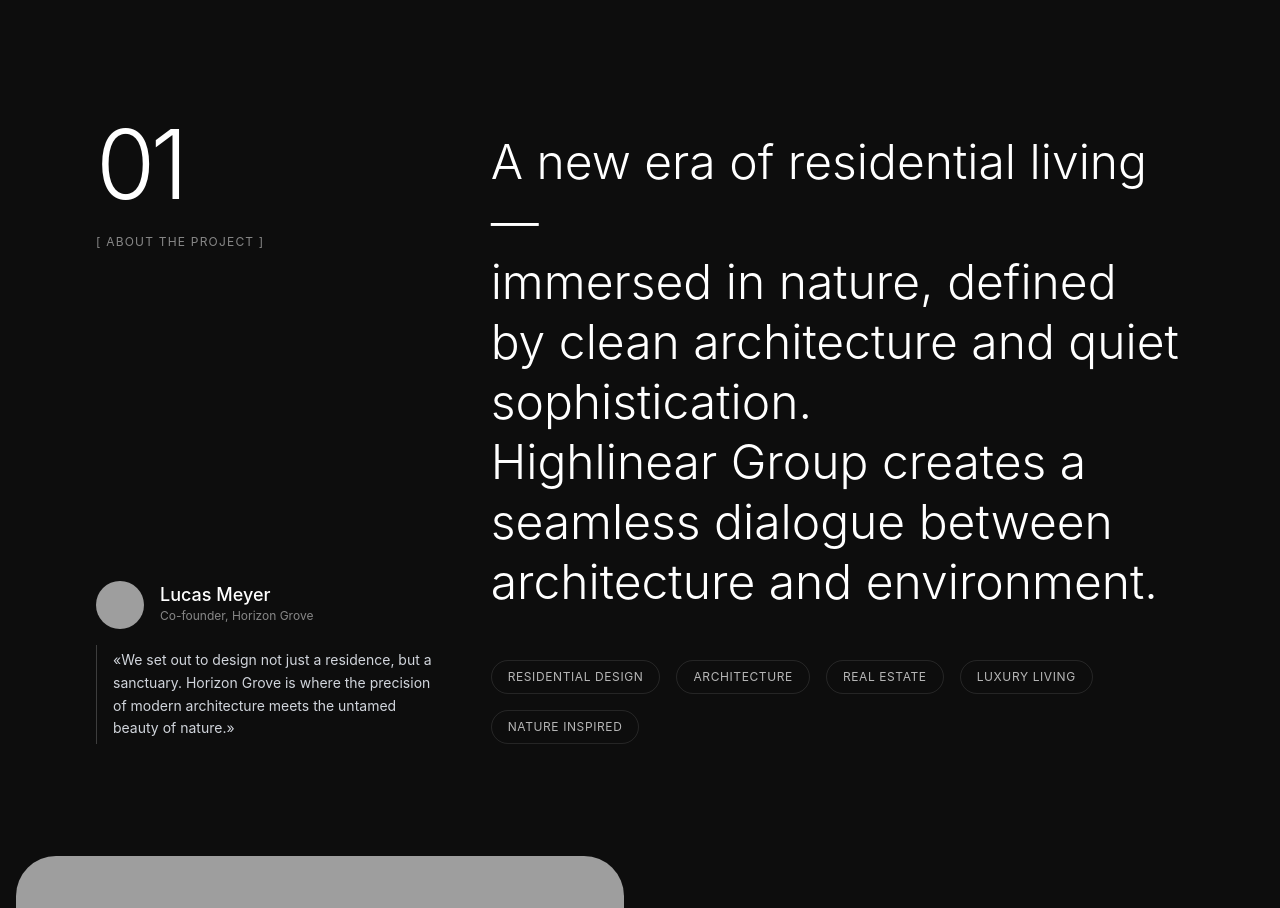
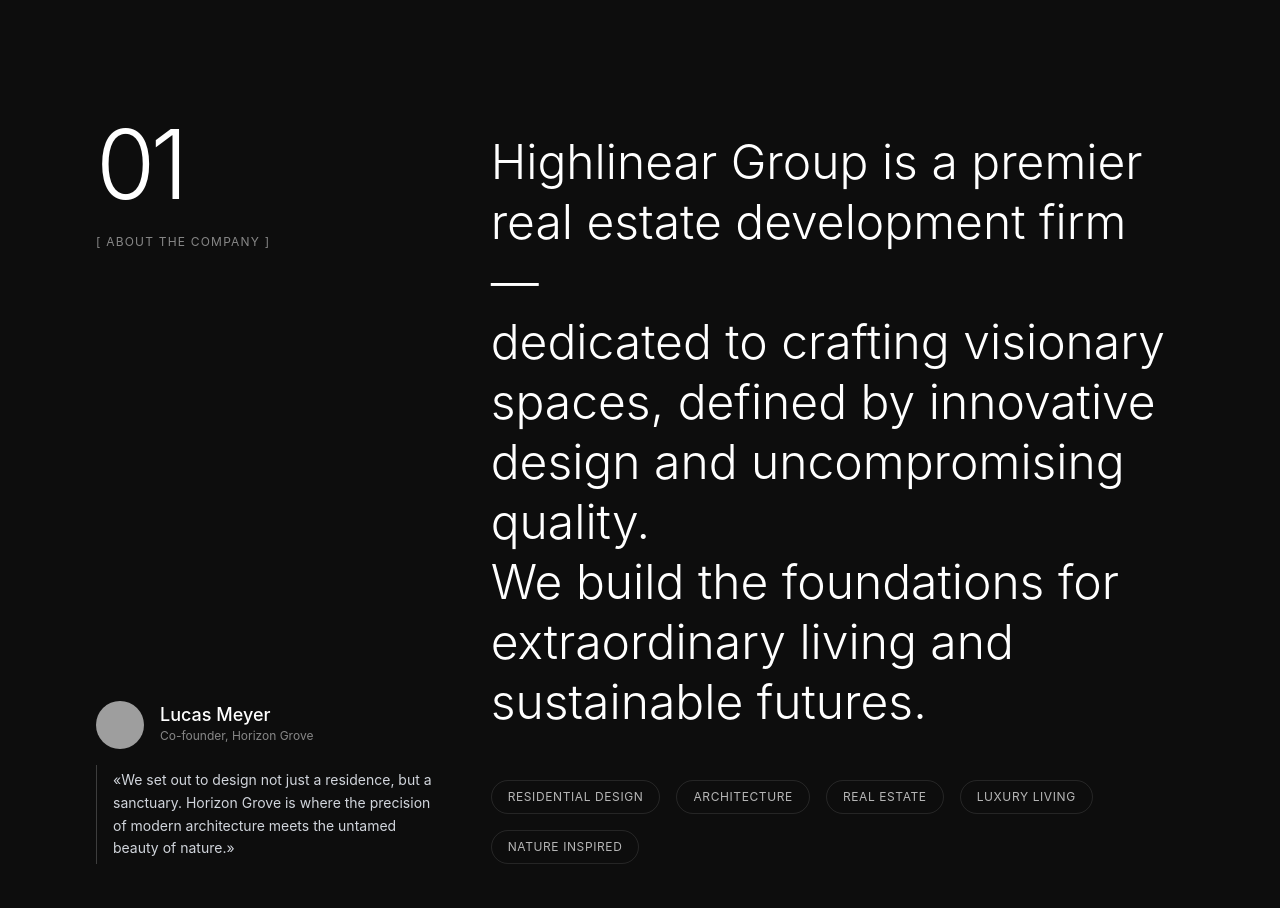
Before and after one commit to amanxridex/Highlinear, a React (Vite) app: page / in a window 1280 px wide. Shown: the part 1580-2488 px from the top of the page. Built offline with nearby package versions, Linux system fonts and the light colour scheme; grey boxes are pictures that could not be loaded.

Commit message:
Update About section to be from company perspective

```diff
--- a/check.cjs
+++ b/check.cjs
@@ -1,11 +1,9 @@
 const fs = require('fs');
-const html = fs.readFileSync('C:\\Users\\91836\\.gemini\\antigravity-ide\\brain\\cdbf472f-62d9-4381-b9e6-bfeed466122e\\.system_generated\\steps\\40\\content.md', 'utf8');
+const html = fs.readFileSync('C:\\Users\\91836\\PERSONAL\\Highlinear\\src\\App.jsx', 'utf8');
 
-let pos = html.indexOf('>G<');
-let count = 1;
-while (pos !== -1) {
-  console.log(`\nOccurrence ${count}:`);
-  console.log(html.substring(Math.max(0, pos - 200), pos + 200));
-  pos = html.indexOf('>G<', pos + 1);
-  count++;
+const regex = /.{0,20}About the project.{0,20}/gi;
+let match;
+while ((match = regex.exec(html)) !== null) {
+  console.log(`\nMatch at ${match.index}:`);
+  console.log(match[0]);
 }
--- a/convert.cjs
+++ b/convert.cjs
@@ -38,6 +38,13 @@ bodyContent = bodyContent.replace(/welcome to <br\/>Horizon Grove/g, 'welcome to
 // Update "A home designed..."
 bodyContent = bodyContent.replace(/A Home Designed For <br\/> Those Who Seek <br\/> More\./gi, 'Homes Designed For <br/> Those Who Seek <br/> More.');
 bodyContent = bodyContent.replace(/A home designed <br\/> for those who <br\/> seek more/gi, 'Homes designed <br/> for those who <br/> seek more');
+
+// Update the About section
+bodyContent = bodyContent.replace(/\[ About the project \]/gi, '[ About the company ]');
+bodyContent = bodyContent.replace(
+  /A new era of residential living — <br\/>immersed in nature, defined by clean architecture and quiet sophistication\. <br\/>(?:Horizon Grove|Highlinear Group) creates a seamless dialogue between architecture and environment\./gi,
+  'Highlinear Group is a premier real estate development firm — <br/>dedicated to crafting visionary spaces, defined by innovative design and uncompromising quality. <br/>We build the foundations for extraordinary living and sustainable futures.'
+);
 
 // Add scroll animation to the "SPACE THAT INSPIRES" brackets
 bodyContent = bodyContent.replace(
@@ -145,4 +152,4 @@ export default App;
 `;
 
 fs.writeFileSync(path.join(__dirname, 'src', 'App.jsx'), appJsx);
-console.log("App.jsx has been updated to animate brackets!");
+console.log("App.jsx has been updated to rewrite About section!");
```
Also changed, not shown: src/App.jsx (+1 -1 lines).
